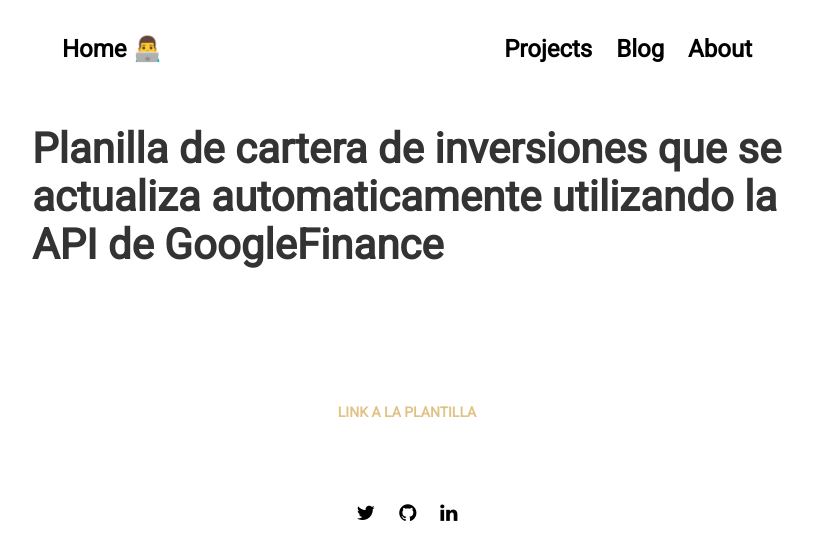
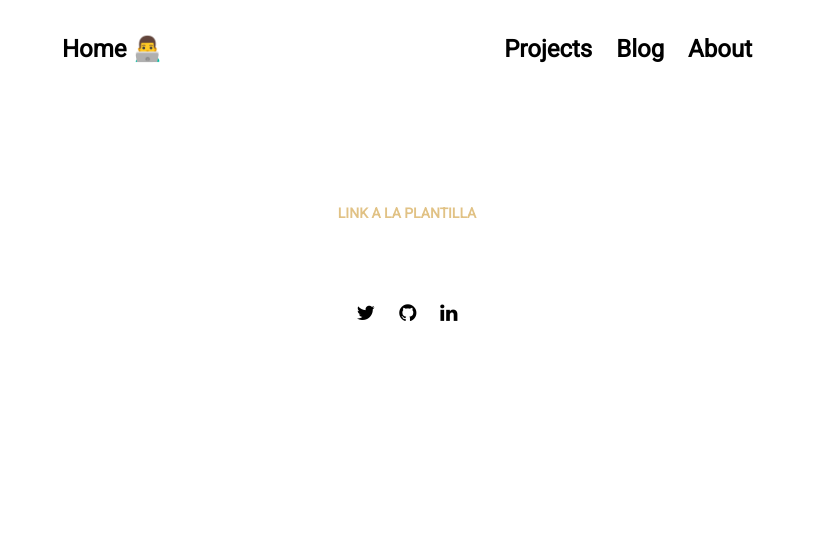
Before and after one commit to NahuelZanzi/porfolio, a Jekyll site: the page built from Inversiones.html, in a window 1280 px wide. Shown: the top 560 px of the page, without its empty margins (233-1046 px from the left). Built offline with Jekyll 4.4.1, drawn with Linux system fonts in a browser that asks for light colours; nearby versions of some CDN libraries.

Commit message:
Update Inversiones.html

```diff
--- a/Inversiones.html
+++ b/Inversiones.html
@@ -3,8 +3,6 @@ layout: default
 ---
 
 <section>
-  <h2> Planilla de cartera de inversiones que se actualiza automaticamente utilizando la API de GoogleFinance </h2>
-
   <div class="project">
     <h3>Link a la Plantilla</h3>
   <a href='https://docs.google.com/spreadsheets/d/1-kbcL5JqFUEp4LEQAv4hEvjFVv6hHoACw5ud4FpGAYc/edit?usp=sharing'> </a>
```
